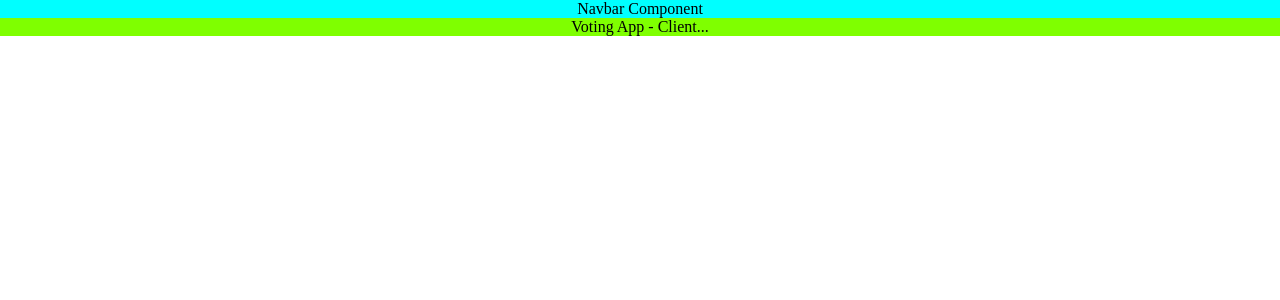
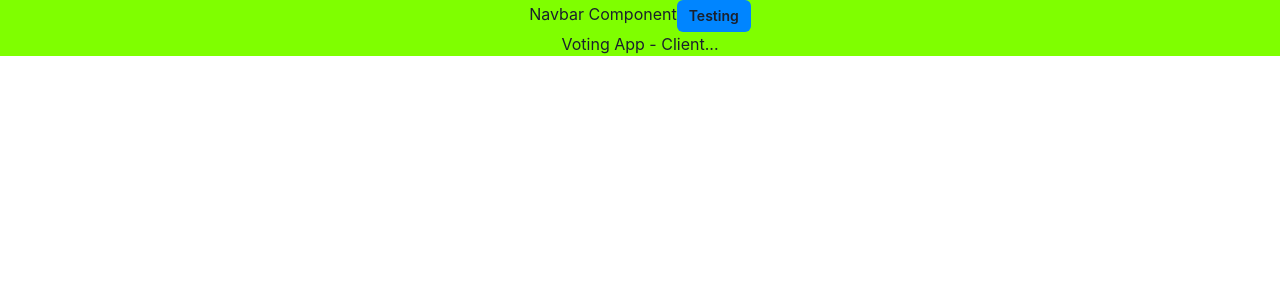
Before and after one commit to DVoting/dvoting.github.io, a React (Vite) app: page / in a window 1280 px wide. Shown: the top 300 px of the page. Built offline with nearby package versions, Linux system fonts and the light colour scheme.

Commit message:
Chakra UI added

```diff
--- a/index.html
+++ b/index.html
@@ -4,6 +4,7 @@
     <meta charset="UTF-8" />
     <link rel="icon" type="image/svg+xml" href="/src/favicon.svg" />
     <meta name="viewport" content="width=device-width, initial-scale=1.0" />
+    <meta name="description" content="This is a decentralized voting app" />
     <title>Voting App</title>
   </head>
   <body>
--- a/package.json
+++ b/package.json
@@ -7,7 +7,11 @@
     "preview": "vite preview"
   },
   "dependencies": {
+    "@chakra-ui/react": "^1.8.1",
+    "@emotion/react": "^11.7.1",
+    "@emotion/styled": "^11.6.0",
     "axios": "^0.24.0",
+    "framer-motion": "^5.6.0",
     "react": "^17.0.2",
     "react-dom": "^17.0.2",
     "react-router-dom": "^6.2.1",
--- a/src/components/Navbar/Navbar.jsx
+++ b/src/components/Navbar/Navbar.jsx
@@ -1,8 +1,16 @@
+import { Button } from "@chakra-ui/react";
 import React from "react";
 import styles from "./Navbar.module.css";
 
 const Navbar = () => {
-  return <div className={styles.root}>Navbar Component</div>;
+  return (
+    <div className={styles.root}>
+      Navbar Component
+      <Button variant='solid' backgroundColor='primary' size='sm'>
+        Testing
+      </Button>
+    </div>
+  );
 };
 
 export default Navbar;
--- a/src/components/Navbar/Navbar.module.css
+++ b/src/components/Navbar/Navbar.module.css
@@ -1,3 +1,3 @@
 .root {
-  background-color: aqua;
+  /* background-color: aqua; */
 }
--- a/src/main.jsx
+++ b/src/main.jsx
@@ -1,11 +1,15 @@
-import React from 'react'
-import ReactDOM from 'react-dom'
-import './index.css'
-import App from './App'
+import React from "react";
+import ReactDOM from "react-dom";
+import "./index.css";
+import App from "./App";
+import { ChakraProvider } from "@chakra-ui/react";
+import { theme } from "./utils/theme";
 
 ReactDOM.render(
   <React.StrictMode>
-    <App />
+    <ChakraProvider theme={theme}>
+      <App />
+    </ChakraProvider>
   </React.StrictMode>,
-  document.getElementById('root')
-)
+  document.getElementById("root")
+);
--- /dev/null
+++ b/src/utils/theme.js
@@ -0,0 +1,9 @@
+import { extendTheme } from "@chakra-ui/react";
+
+// setting the color pallette
+export const theme = extendTheme({
+  colors: {
+    primary: "#0085FF",
+    secondary: "",
+  },
+});
--- /dev/null
+++ b/src/utils/web3.js
@@ -0,0 +1,3 @@
+import Web3 from "web3";
+
+// initialize web3
```
Also changed, not shown: 1 other file (tests, documents, lock files or other folders).
